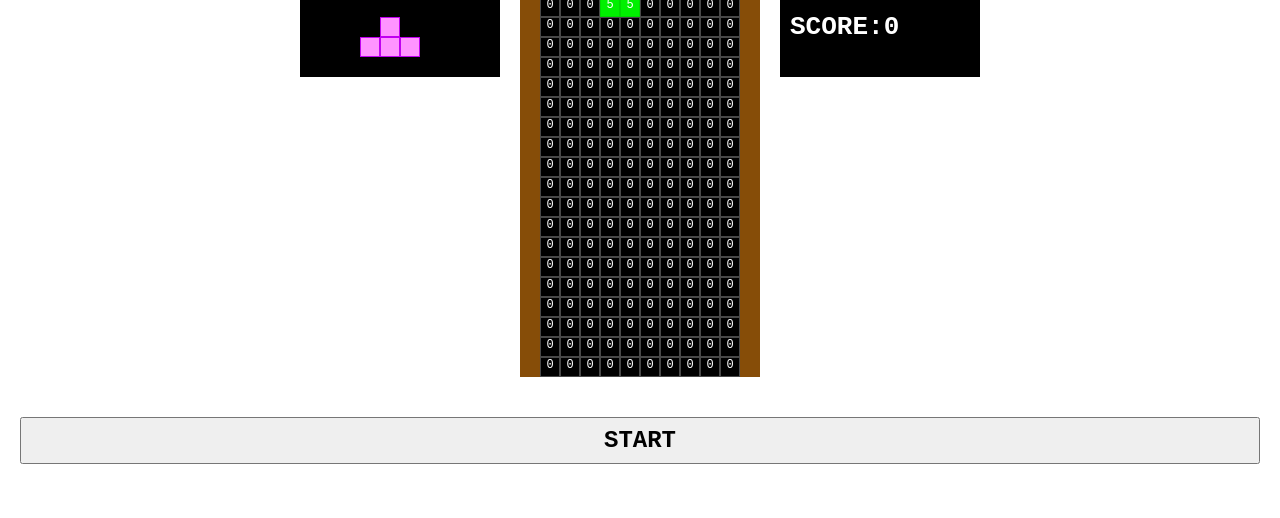
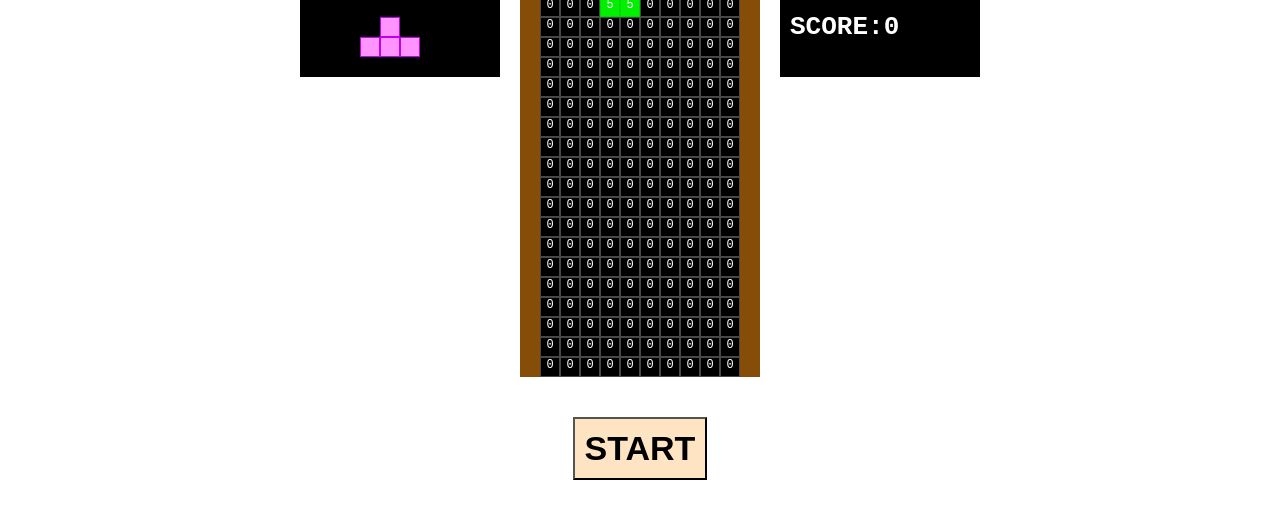
Before and after one commit to LLPeterX/tetris, a plain HTML site: page index.html in a window 1280 px wide. Shown: the part 112-630 px from the top of the page. Drawn offline with Linux system fonts and the light colour scheme.

Commit message:
fix styles

```diff
--- a/index.css
+++ b/index.css
@@ -16,6 +16,7 @@
 body {
   display: flex;
   flex-direction: column;
+  justify-content: center;
   font-family: "Courier New", Courier, monospace;
 }
 
@@ -79,11 +80,14 @@ body {
 }
 
 .start-button {
-  padding: 8px;
-  margin: 20px;
-  font-family: "Courier New", Courier, monospace;
-  font-size: 24px;
+  margin: 20px auto;
+  justify-self: center;
+}
+.start-button__btn {
+  font-size: 34px;
   font-weight: bold;
+  padding: 10px;
+  background-color: bisque;
 }
 
 .next-tile {
--- a/index.html
+++ b/index.html
@@ -19,7 +19,9 @@
       </div>
       <div class="score">SCORE: <span id="score">0</span></div>
     </div>
-    <button class="start-button">START</button>
+    <div class="start-button">
+      <button class="start-button__btn">START</button>
+    </div>
     <script src="script.js"></script>
   </body>
 </html>
--- a/script.js
+++ b/script.js
@@ -109,6 +109,7 @@ function initGame() {
       gameRect.appendChild(cell);
     }
   }
+  setScore(0);
 }
 
 function getRandomTile() {
@@ -186,6 +187,11 @@ function totateTileCCW(top, left, tile) {
 
 }
 
+function setScore(s) {
+  score = s;
+  scoreElement.innerHTML = s;
+}
+
 function grawGame() {
   let blocks = gameRect.children;
   for (let row = 0; row < HEIGHT; row++) {
```
